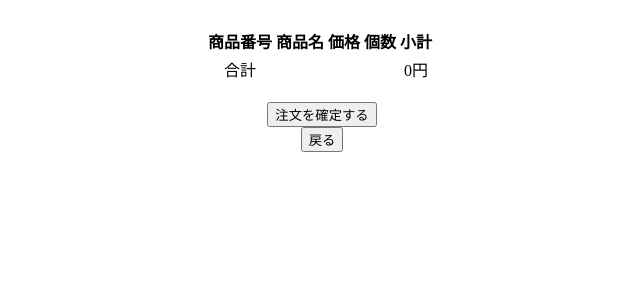
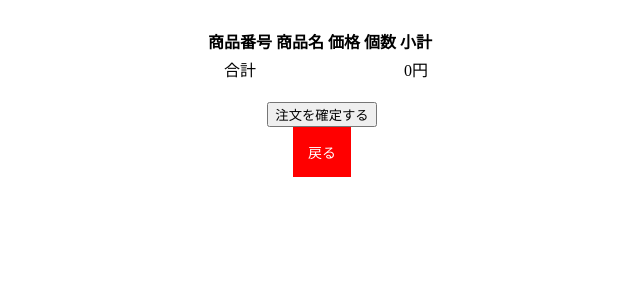
Before and after one commit to Rui0827/teamC, a PHP site: page /purchase-input.php in a window 1280 px wide. Shown: the top 300 px of the page, without its empty margins (318-958 px from the left). Run offline with PHP 8.4, Linux system fonts and the light colour scheme; the visitor is signed in with stand-in values (Sample User, id 1); data that the repository does not hold is empty.

Commit message:
Update purchase-input.php

```diff
--- a/system/purchase-input.php
+++ b/system/purchase-input.php
@@ -40,10 +40,11 @@ if (isset($_SESSION['Customer'])) {
     echo 'ログインしてください。';
 }
 ?>
-    <br>
+<br>
+<div class="back">
     <form action="cart-show.php" style="display: inline-block;">
         <input type="submit" class="back" value="戻る">
     </form>
-
+</div>
 
 <?php require 'footer.php'; ?>
```
